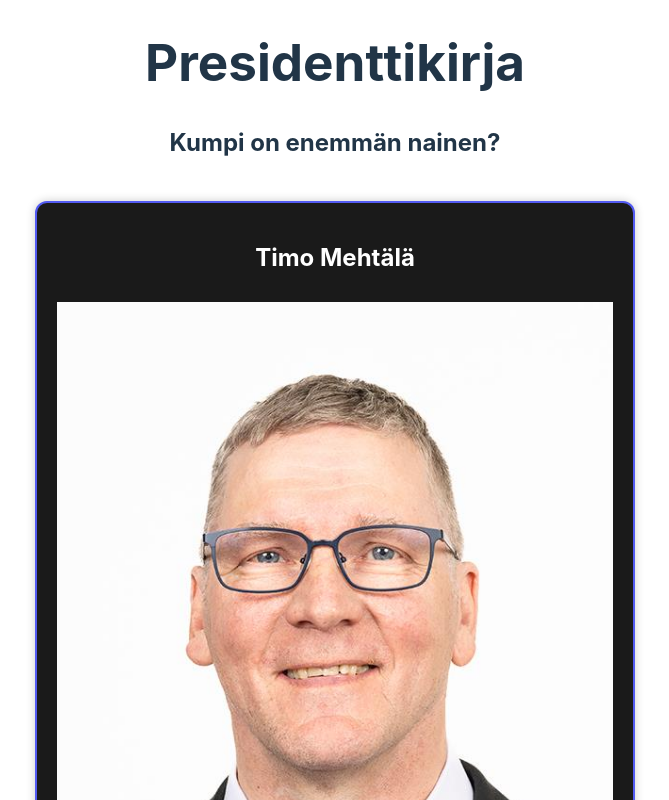
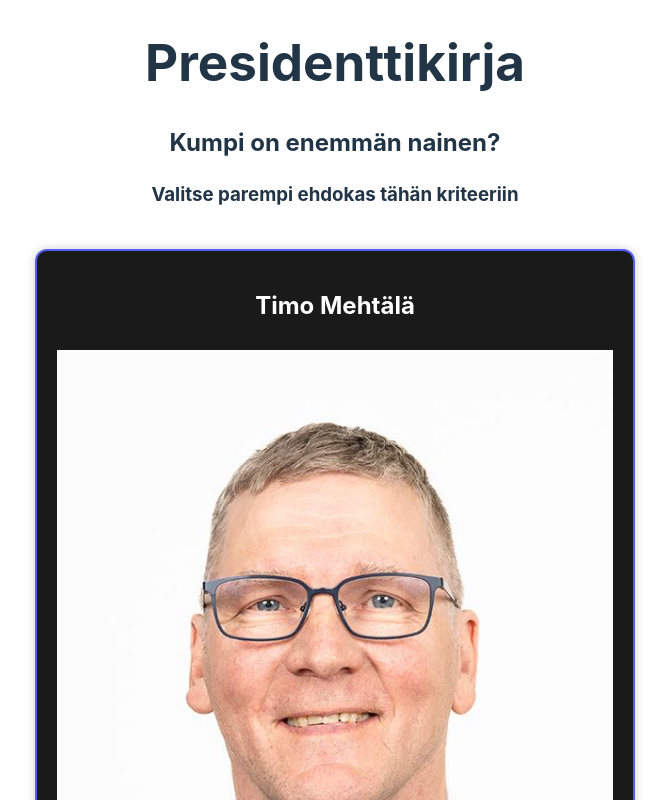
Before and after one commit to dkristia/presidenttikirja, a React (Vite) app: page / in a window 1280 px wide. Shown: the top 800 px of the page, without its empty margins (305-974 px from the left). Built offline with nearby package versions, Linux system fonts and the light colour scheme.

Commit message:
pls work

```diff
--- a/src/App.tsx
+++ b/src/App.tsx
@@ -68,6 +68,7 @@ function App() {
     <div className="App">
       <h1>Presidenttikirja</h1>
       <h2>{question}</h2>
+      <h3>Valitse parempi ehdokas tähän kriteeriin</h3>
       <div className='pair-container'>
         <button className='person' onClick={() => choosePerson(true)}>
           <h2>{randomPerson1?.name}</h2>
```
